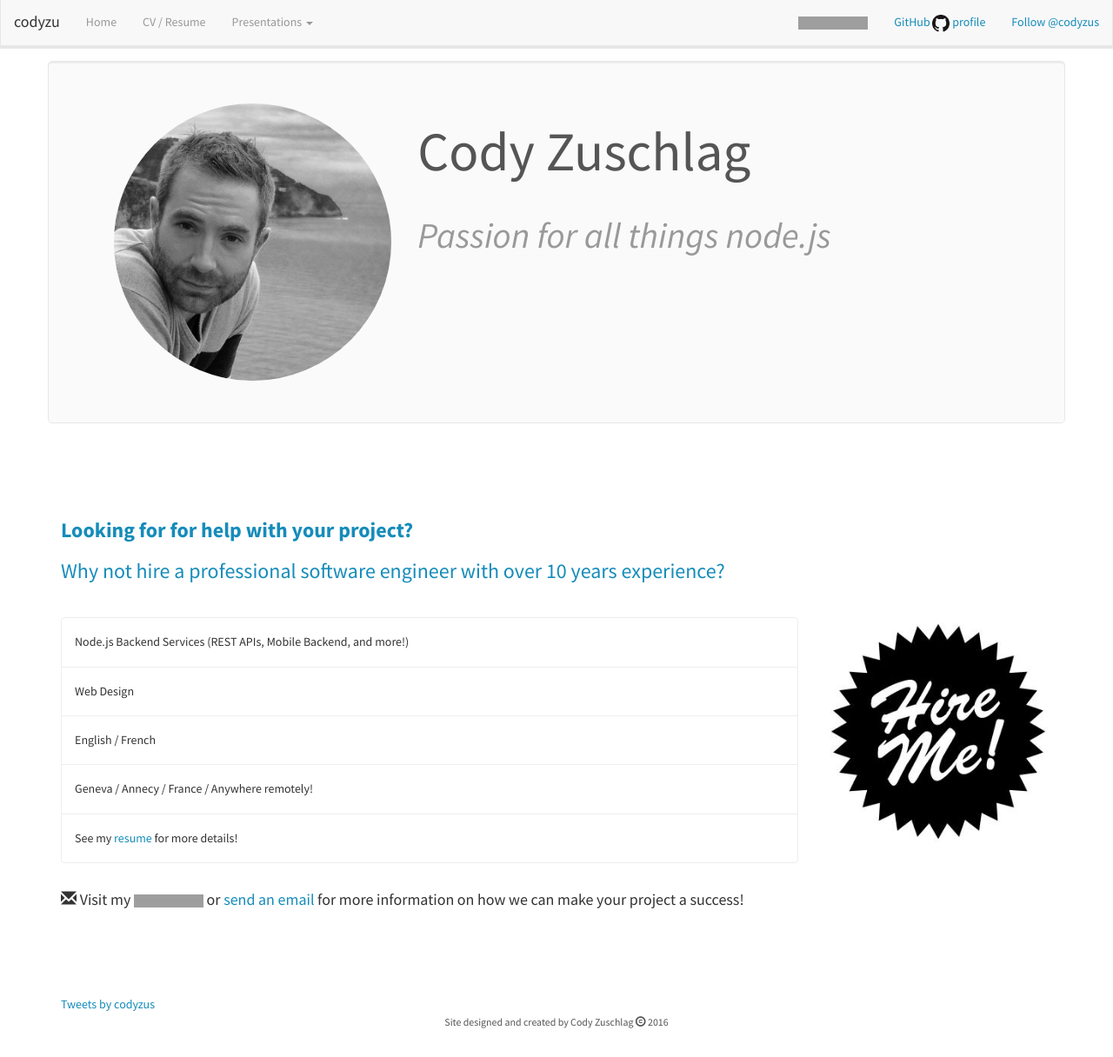
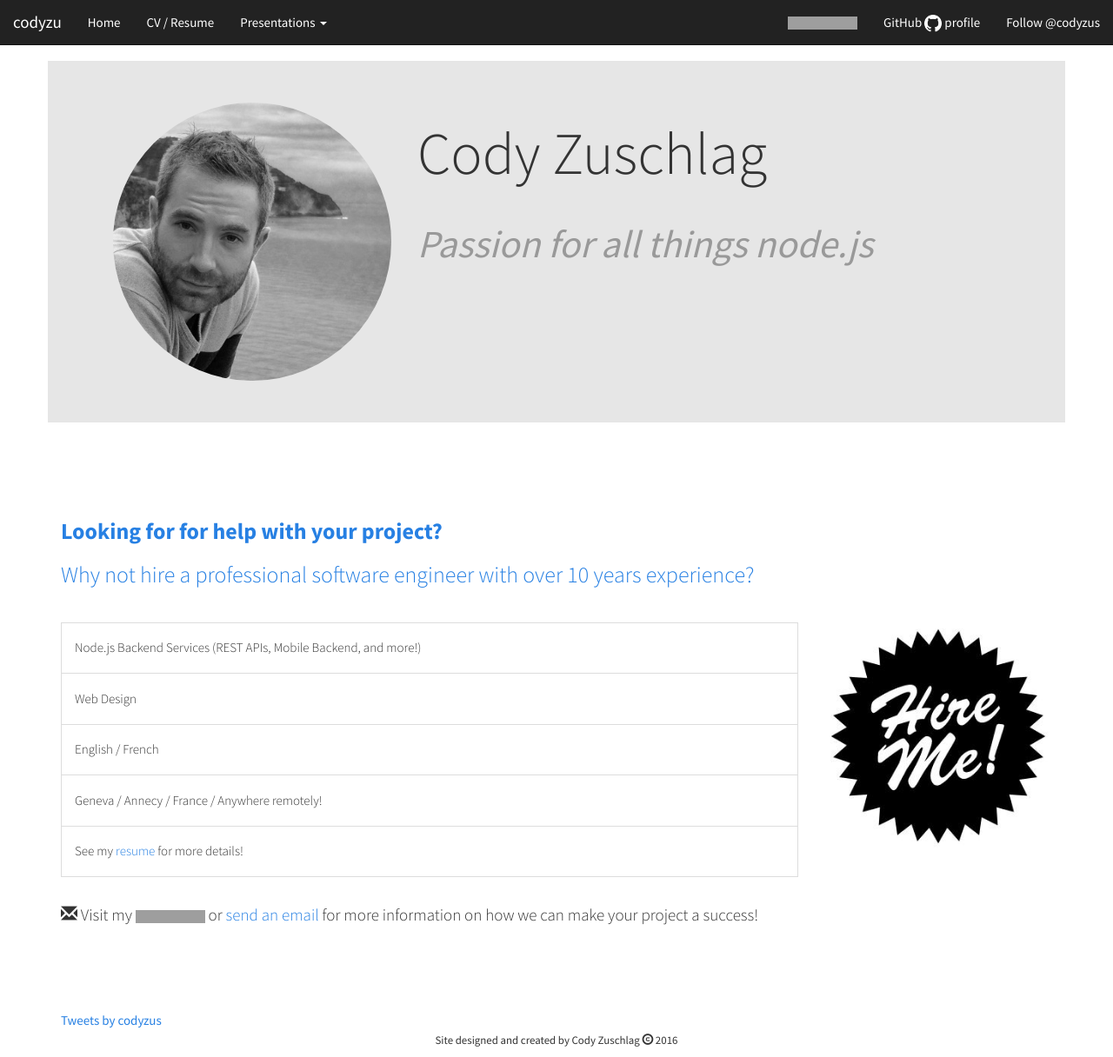
Before and after one commit to codyzu/codyzu.github.io, a Jekyll site: the page built from index.html, in a window 1280 px wide and 1216 px high. Shown: the whole window at 87% size. Built offline with Jekyll 4.4.1, drawn with Linux system fonts in a browser that asks for light colours; nearby versions of some CDN libraries; comment, search, counter and statistics services are not loaded; grey boxes are pictures that could not be loaded.

Commit message:
improve links css, chane theme to cosmo

```diff
--- a/_config.yml
+++ b/_config.yml
@@ -26,5 +26,5 @@ gems:
 exclude: [vendor, '*/node_modules']
 
 dark_page: false
-dark_header: false
-css_file: bootstrap.lumen.min.css
+dark_header: true
+css_file: bootstrap.cosmo.min.css
--- a/_includes/header2.html
+++ b/_includes/header2.html
@@ -35,19 +35,19 @@
       <ul class="nav navbar-nav navbar-right">
         <li>
           <p class="navbar-text">
-            <a class="nav-bar-link" href="https://fr.linkedin.com/pub/cody-zuschlag/25/8b0/b5b">
+            <a class="navbar-link" href="https://fr.linkedin.com/pub/cody-zuschlag/25/8b0/b5b">
               <img src="https://static.licdn.com/scds/common/u/img/webpromo/btn_liprofile_blue_80x15.png" width="80" height="15" border="0" alt="View Cody Zuschlag's profile on LinkedIn">
             </a>
           </p>
         </li>
         <li>
           <p class="navbar-text">
-            <a class="nav-bar-link" href="https://github.com/codyzu">GitHub <img src="images/{% if site.dark_header %}GitHub-Mark-Light-20px.png{% else %}GitHub-Mark-Dark-20px.png{% endif %}" /> profile</a>
+            <a class="navbar-link" href="https://github.com/codyzu">GitHub <img src="images/{% if site.dark_header %}GitHub-Mark-Light-20px.png{% else %}GitHub-Mark-Dark-20px.png{% endif %}" /> profile</a>
           </p>
         </li>
         <li>
           <p class="navbar-text">
-            <a href="https://twitter.com/codyzus" class="twitter-follow-button nav-bar-link" data-show-count="false">Follow @codyzus</a><script>!function(d,s,id){var js,fjs=d.getElementsByTagName(s)[0],p=/^http:/.test(d.location)?'http':'https';if(!d.getElementById(id)){js=d.createElement(s);js.id=id;js.src=p+'://platform.twitter.com/widgets.js';fjs.parentNode.insertBefore(js,fjs);}}(document, 'script', 'twitter-wjs');</script>
+            <a href="https://twitter.com/codyzus" class="twitter-follow-button navbar-link" data-show-count="false">Follow @codyzus</a><script>!function(d,s,id){var js,fjs=d.getElementsByTagName(s)[0],p=/^http:/.test(d.location)?'http':'https';if(!d.getElementById(id)){js=d.createElement(s);js.id=id;js.src=p+'://platform.twitter.com/widgets.js';fjs.parentNode.insertBefore(js,fjs);}}(document, 'script', 'twitter-wjs');</script>
           </p>
         </li>
       </ul>
```
